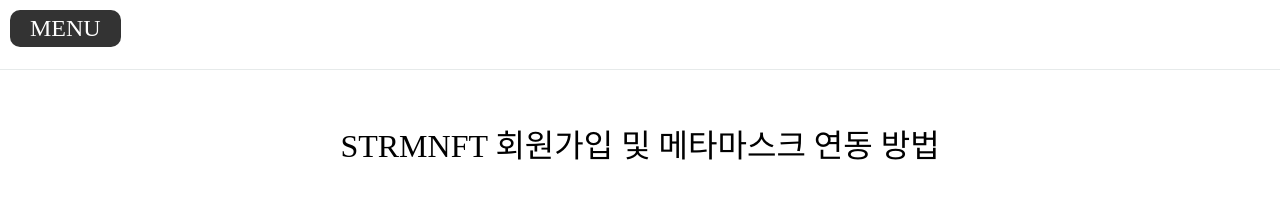
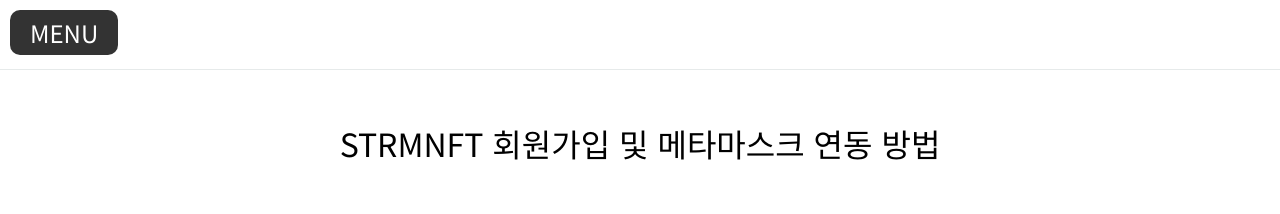
Before and after one commit to kjh9852/tncguide, a plain HTML site: page strmnet_guide/account_guide.html in a window 1280 px wide. Shown: the top 214 px of the page. Drawn offline with Linux system fonts and the light colour scheme.

Commit message:
all done

```diff
--- a/strmnet_guide/account_guide.html
+++ b/strmnet_guide/account_guide.html
@@ -13,6 +13,10 @@
     <link rel="icon" href="./assets/icon/favicon-16x16.png" sizes="16x16">
     <link rel="icon" href="./assets/icon/favicon-96x96.png" sizes="96x96">
     <!-- favicon -->
+
+    <link href="https://fonts.googleapis.com/css2?family=Noto+Sans+KR:wght@100;300;400;500;700;900&display=swap" rel="stylesheet">
+    <!-- 웹 폰트 -->
+
 </head>
 <body>
     <header>
```
Also changed, not shown: index.html (+3 -0 lines), metapang/mepang_swap.html (+4 -0 lines), metapang/metapang.html (+3 -0 lines), metapang/metapang_android.html (+4 -0 lines), metapang/metapang_buy.html (+4 -0 lines), metapang/metapang_game.html (+4 -0 lines), metapang/metapang_infor.html (+3 -0 lines), metapang/metapang_ios.html (+4 -0 lines), metapang/metapang_pc_download.html (+4 -0 lines), strmnet_guide/aladdin.html (+4 -0 lines), strmnet_guide/auction_buy_sell.html (+3 -0 lines), strmnet_guide/buy_sell.html (+3 -0 lines), strmnet_guide/metamask.html (+4 -0 lines), strmnet_guide/strm_add.html (+4 -0 lines), 3 more files.
